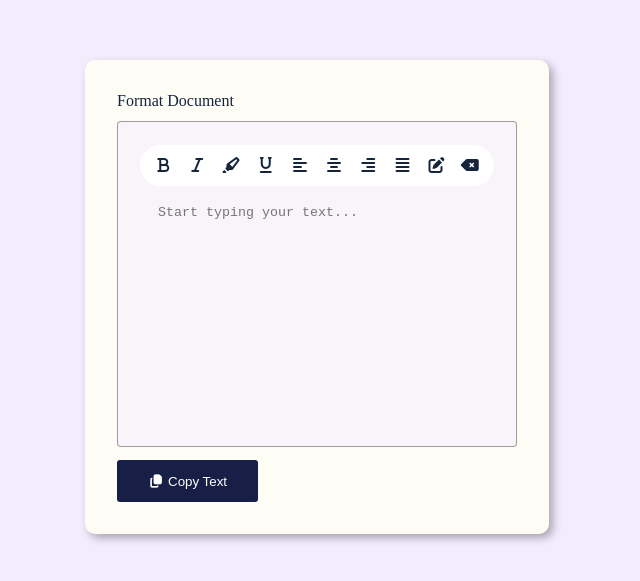
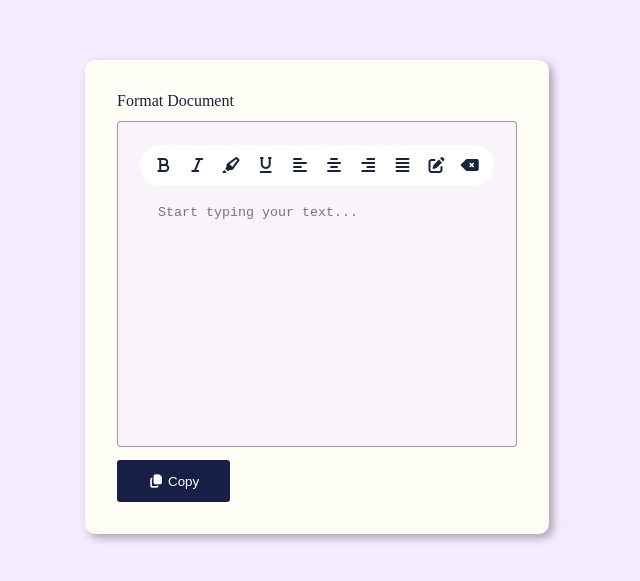
Before and after one commit to MudasirBashirBhatti/formatter-app, a plain HTML site: page index.html in a window 1280 px wide. Shown: the part 103-684 px from the top of the page, without its empty margins (323-963 px from the left). Drawn offline with Linux system fonts and the light colour scheme.

Commit message:
formatter app

```diff
--- a/index.html
+++ b/index.html
@@ -39,7 +39,7 @@
 
         </div>
 
-        <button><i class="fas fa-copy"></i> Copy Text</button>
+        <button><i class="fas fa-copy"></i> Copy</button>
     </div>
 
     <script src="script.js"></script>
```
